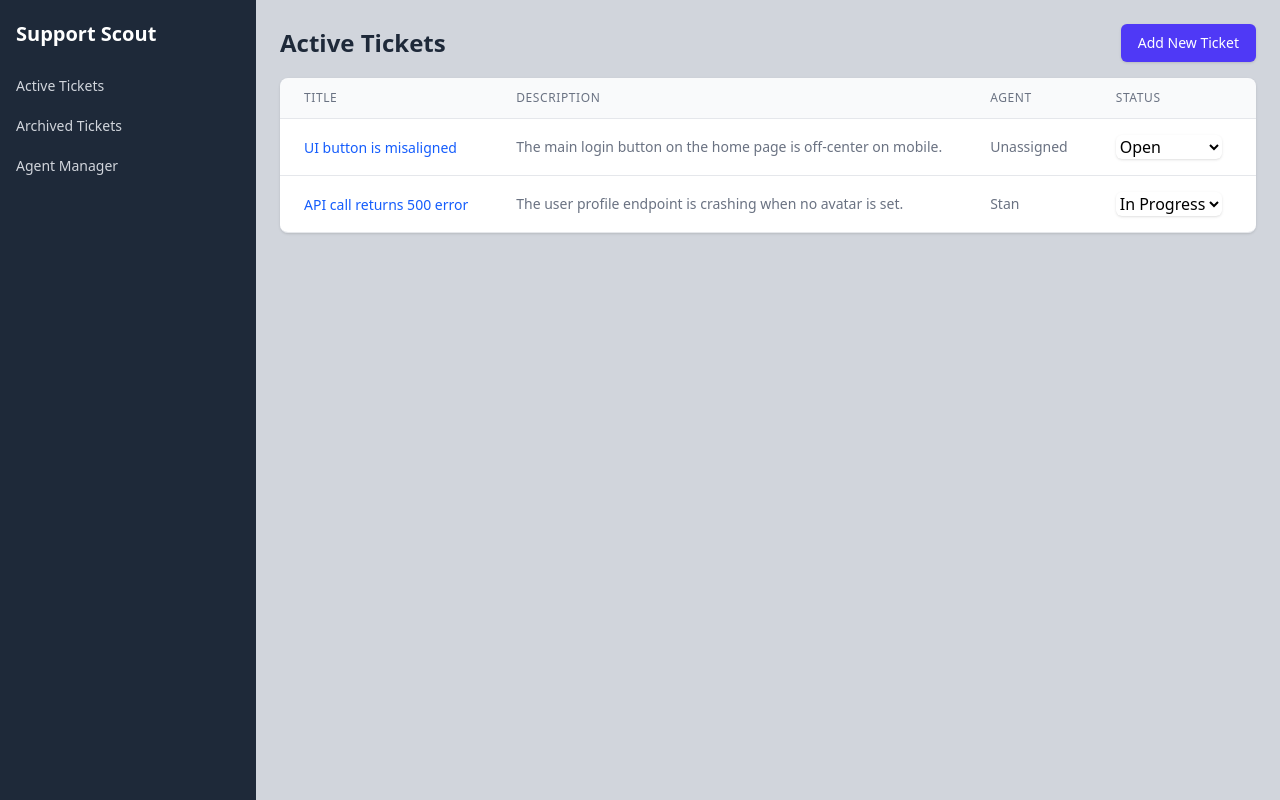
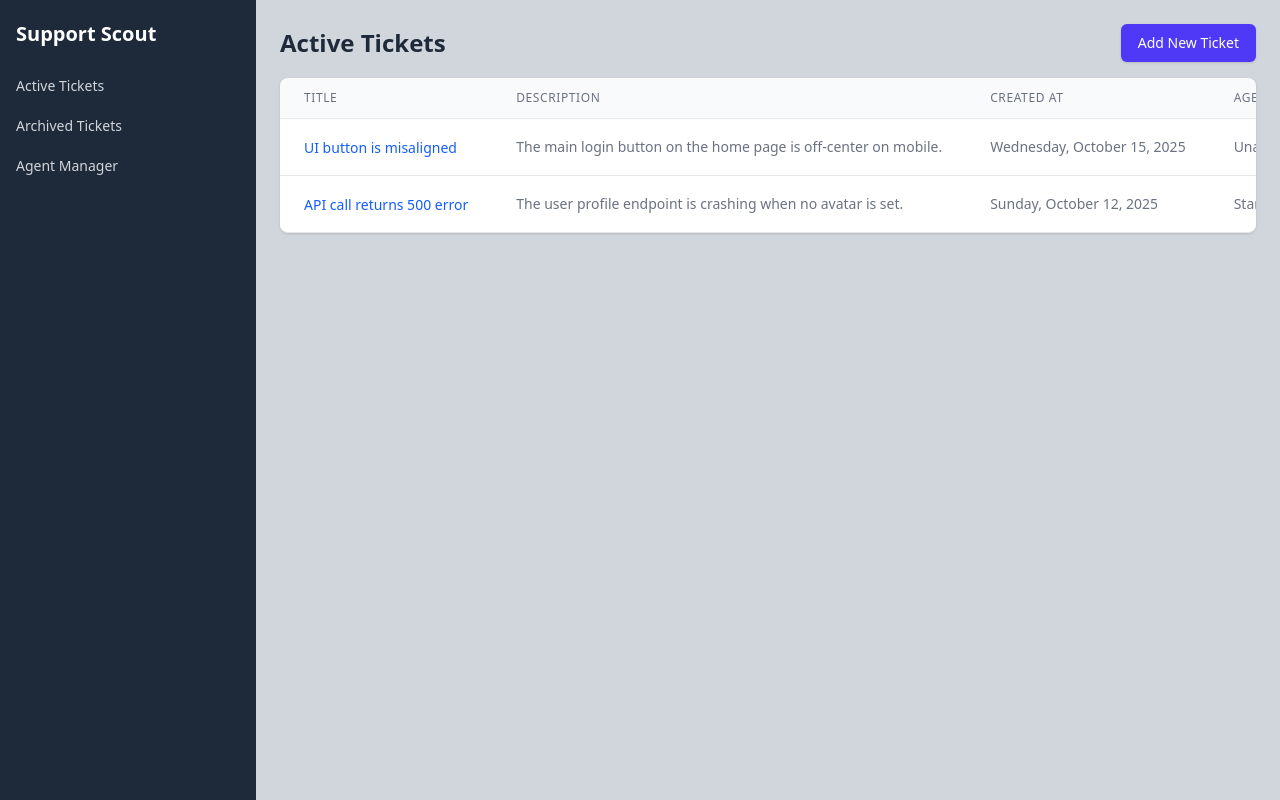
Before and after one commit to stanleywesson/support-scout, a Vue app: page / in a window 1280 px wide. Built offline with nearby package versions, Linux system fonts and the light colour scheme.

Commit message:
createdAt and plan

```diff
--- a/src/stores/tickets.ts
+++ b/src/stores/tickets.ts
@@ -1,5 +1,6 @@
 import { ref, computed } from 'vue'
 import { defineStore } from 'pinia'
+import { getOffsetDate } from '@/utils/date';
 
 export const statuses = ['Open', 'In Progress', 'Closed'] as const;
 export const supportAgents = ref(['Stan', 'Priska', 'Edward', 'Fred', 'Chaldine'] as const);
@@ -13,7 +14,8 @@
     description: string,
     status: Status,
     isArchived: boolean,
-    agent?: Agent
+    agent?: Agent,
+    createdAt?: Date
 }
 
 export const useTicketsStore = defineStore('tickets', () => {
@@ -23,7 +25,8 @@
             title: 'UI button is misaligned',
             description: 'The main login button on the home page is off-center on mobile.',
             status: 'Open',
-            isArchived: false
+            isArchived: false,
+            createdAt: getOffsetDate(1)
         },
         {
             id: 2,
@@ -31,7 +34,8 @@
             description: 'The user profile endpoint is crashing when no avatar is set.',
             status: 'In Progress',
             isArchived: false,
-            agent: supportAgents.value[0]
+            agent: supportAgents.value[0],
+            createdAt: getOffsetDate(4)
         }
     ])
 
@@ -43,7 +47,8 @@
             ...ticket,
             id: Math.max(0, ...tickets.value.map(x => x.id)) + 1,
             isArchived: false,
-            status: 'Open'
+            status: 'Open',
+            createdAt: new Date()
         }
 
         tickets.value.push(newTicket);
@@ -78,13 +83,10 @@
     }
 
     function addAgent(name: string) {
-        // What if agents have the same name.
         (supportAgents.value as any).push(name);
     }
 
     function removeAgent(name: string) {
-        // What if agents have the same name.
-        // Can only remove agent if no tickets are assigned to them
         const index = (supportAgents.value as readonly string[]).indexOf(name);
 
         if (index !== -1) {
--- /dev/null
+++ b/src/utils/date.ts
@@ -0,0 +1,15 @@
+export function getOffsetDate(daysOffset: number) {
+    const x = new Date();
+    x.setDate(x.getDate() - daysOffset);
+    return x;
+}
+
+export function toShortDate(date?: Date) {
+    if (!date) {
+        return '';
+    }
+
+    return date.toLocaleDateString(undefined, {
+        weekday: 'long', year: 'numeric', month: 'long', day: 'numeric'
+    });
+}
--- a/src/views/HomeView.vue
+++ b/src/views/HomeView.vue
@@ -5,6 +5,7 @@
 import AddTicketForm from '@/components/AddTicketForm.vue';
 import Modal from '@/components/Modal.vue';
 import { useToast } from 'vue-toastification';
+import { toShortDate } from '@/utils/date';
 
 const toast = useToast();
 
@@ -54,6 +55,10 @@
                             class="hidden md:table-cell px-6 py-3 text-left text-xs font-medium text-gray-500 uppercase tracking-wider">
                             Description</th>
                         <th scope="col"
+                            class="hidden md:table-cell px-6 py-3 text-left text-xs font-medium text-gray-500 uppercase tracking-wider whitespace-nowrap">
+                            Created At
+                        </th>
+                        <th scope="col"
                             class="px-6 py-3 text-left text-xs font-medium text-gray-500 uppercase tracking-wider">
                             Agent
                         </th>
@@ -77,6 +82,8 @@
                         </td>
                         <td class="hidden md:table-cell px-6 py-4 whitespace-nowrap text-sm text-gray-500">{{
                             ticket.description }}</td>
+                        <td class="hidden md:table-cell px-6 py-4 whitespace-nowrap text-sm text-gray-500">{{
+                            toShortDate(ticket.createdAt) }}</td>
                         <td class="px-6 py-4 whitespace-nowrap text-sm text-gray-500">{{ ticket.agent ?? 'Unassigned' }}
                         </td>
                         <td class="px-6 py-4 whitespace-nowrap">
--- a/src/views/TicketView.vue
+++ b/src/views/TicketView.vue
@@ -2,6 +2,7 @@
 import { useRoute } from 'vue-router';
 import { computed } from 'vue';
 import { useTicketsStore, type Agent, supportAgents } from '@/stores/tickets';
+import { toShortDate } from '@/utils/date';
 
 const route = useRoute();
 const ticketId = computed(() => Number(route.params.id));
@@ -51,6 +52,14 @@
                             {{ ticket.description }}
                         </dd>
                     </div>
+                    <div class="bg-white px-4 py-5 sm:grid sm:grid-cols-3 sm:gap-4 sm:px-6">
+                        <dt class="text-sm font-medium text-gray-500">
+                            Created At
+                        </dt>
+                        <dd class="mt-1 pl-1 text-sm text-gray-900 sm:mt-0 sm:col-span-2">
+                            {{ toShortDate(ticket.createdAt) }}
+                        </dd>
+                    </div>
                     <div class="bg-gray-50 px-4 py-5 sm:grid sm:grid-cols-3 sm:gap-4 sm:px-6">
                         <dt class="text-sm font-medium text-gray-500">
                             Status
```
Also changed, not shown: 2 other files (tests, documents, lock files or other folders).
